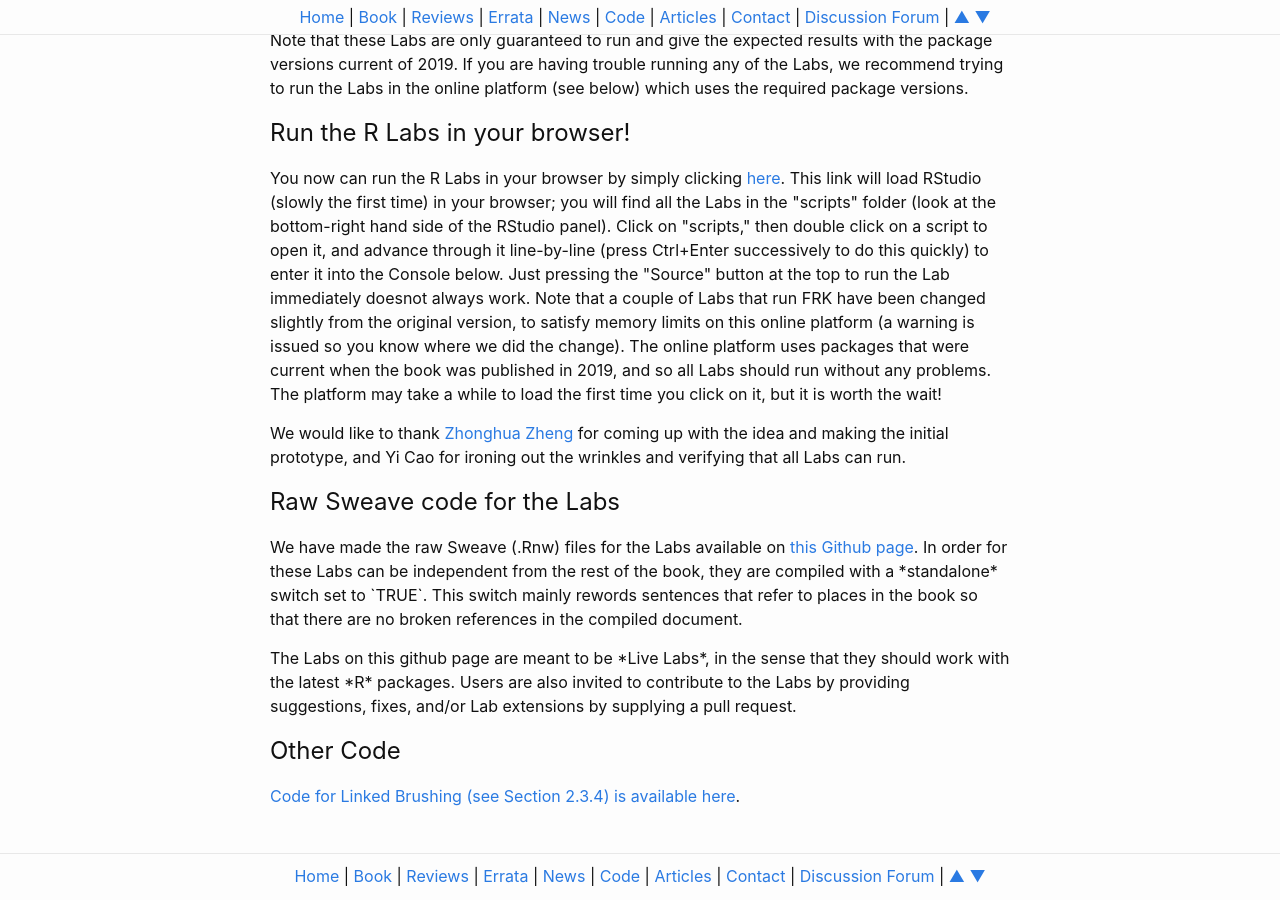
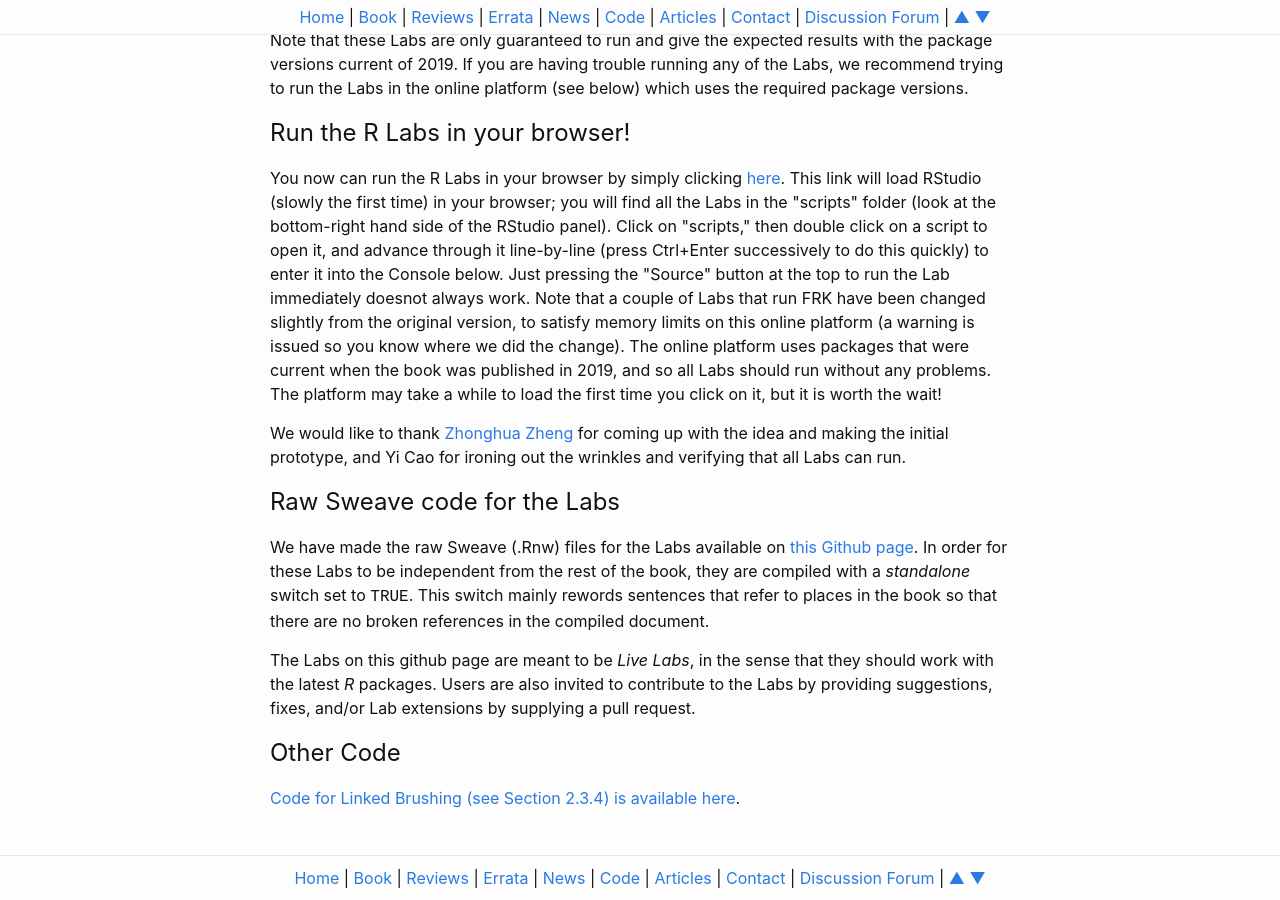
Before and after one commit to andrewzm/STRbook, a Jekyll site: the page built from docs/code.md, in a window 1280 px wide and 900 px high, scrolled down 532 px. Built offline with Jekyll 4.4.1, drawn with Linux system fonts in a browser that asks for light colours.

Commit message:
Update Code page with new material

```diff
--- a/docs/_layouts/code.html
+++ b/docs/_layouts/code.html
@@ -47,10 +47,10 @@
 
 <h2>Raw Sweave code for the Labs</h2>
 
-We have made the raw Sweave (.Rnw) files for the Labs available on <a href="https://www.github.com/andrewzm/STRbook_Labs" target="_blank">this Github page</a>. In order for these Labs can be independent from the rest of the book, they are compiled with a *standalone* switch set to `TRUE`. This switch mainly rewords sentences that refer to places in the book so that there are no broken references in the compiled document.
+We have made the raw Sweave (.Rnw) files for the Labs available on <a href="https://www.github.com/andrewzm/STRbook_Labs" target="_blank">this Github page</a>. In order for these Labs to be independent from the rest of the book, they are compiled with a <em>standalone</em> switch set to <font face="Courier New">TRUE</font>. This switch mainly rewords sentences that refer to places in the book so that there are no broken references in the compiled document.
 </p>
 <p>
-The Labs on this github page are meant to be *Live Labs*, in the sense that they should work with the latest *R* packages. Users are also invited to contribute to the Labs by providing suggestions, fixes, and/or Lab extensions by supplying a pull request.
+The Labs on this github page are meant to be <em>Live Labs</em>, in the sense that they should work with the latest <em>R</em> packages. Users are also invited to contribute to the Labs by providing suggestions, fixes, and/or Lab extensions by supplying a pull request.
 
 <h2>Other Code</h2>
 
```
